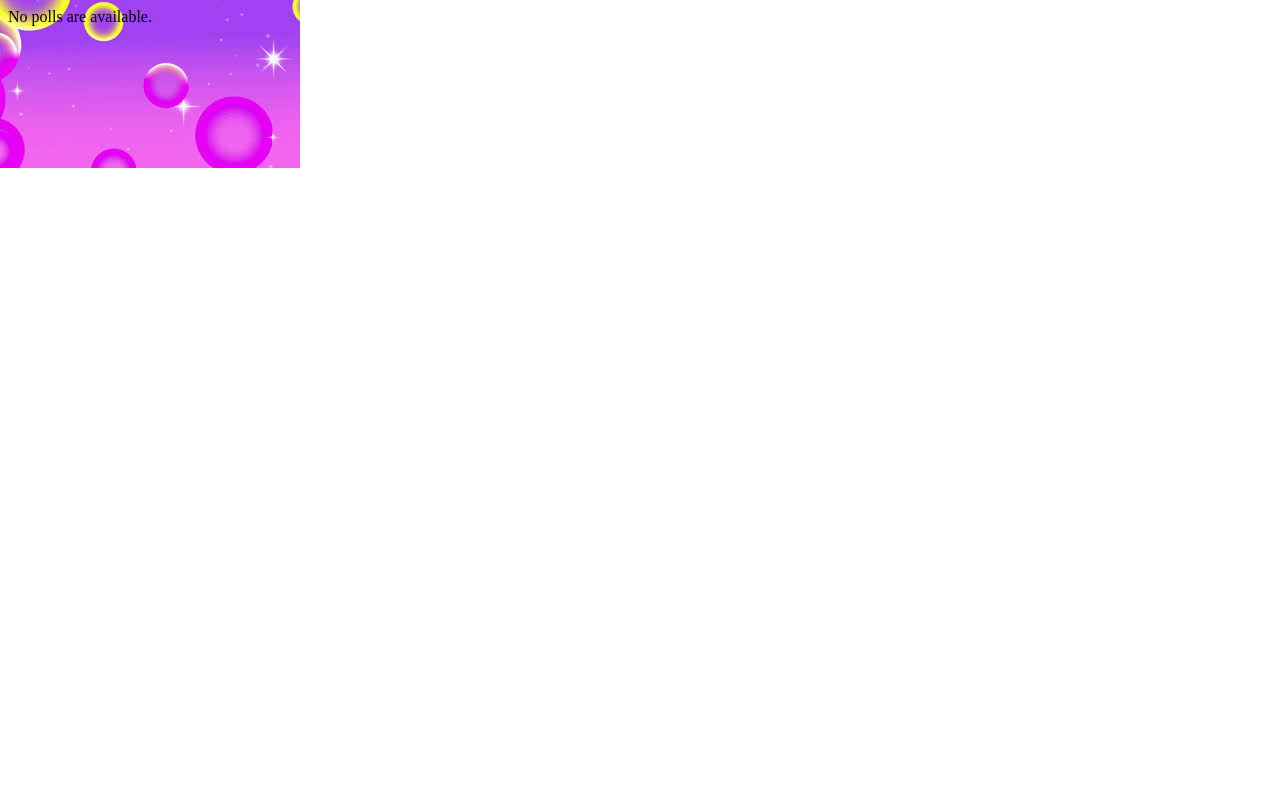
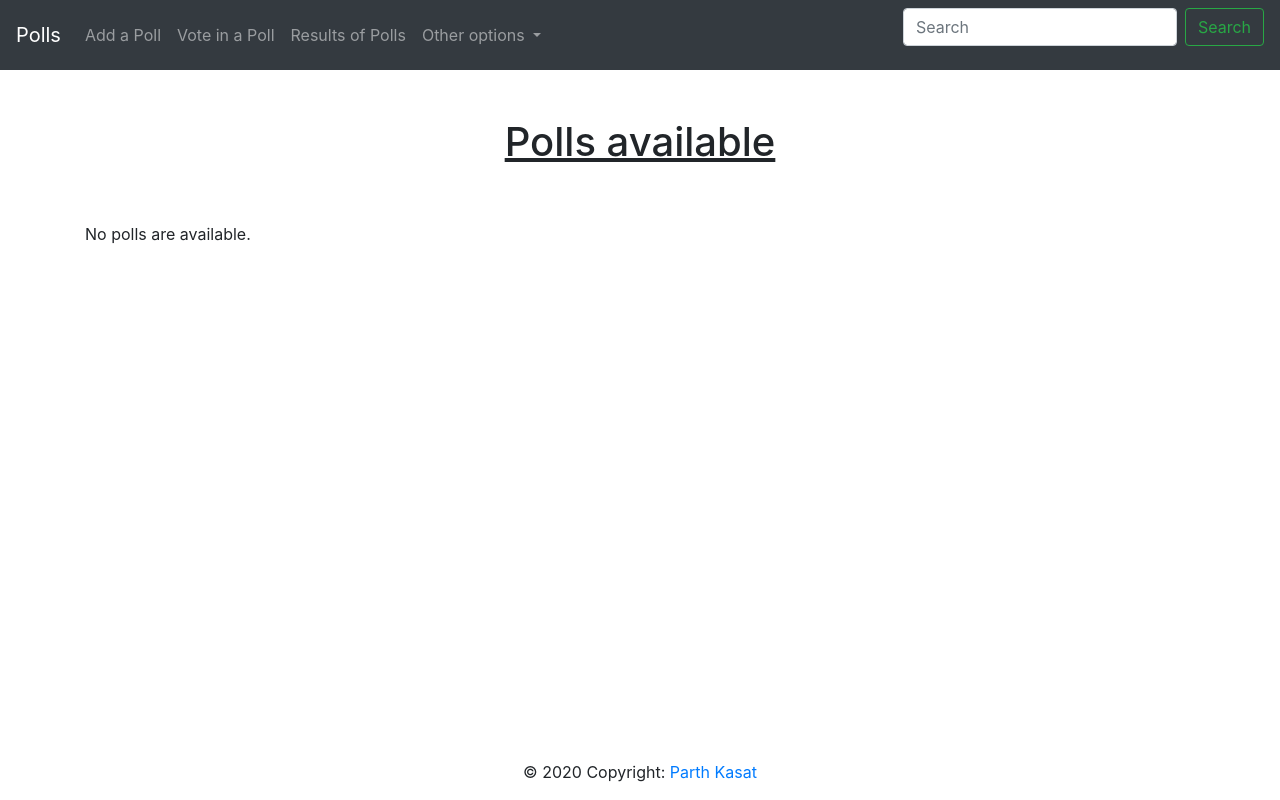
Before and after one commit to parthkasat-uva/Django-Practice-Assignment, a Django app: page /polls/ in a window 1280 px wide. Run offline with Django 3.2, Linux system fonts and the light colour scheme; data that the repository does not hold is empty; some libraries are stand-ins or nearby versions.

Commit message:
Update index.html

```diff
--- a/polls/templates/polls/index.html
+++ b/polls/templates/polls/index.html
@@ -1,6 +1,60 @@
 {% load static %}
 
-<link rel="stylesheet" type="text/css" href="{% static 'polls/style.css' %}">
+<html lang="en">
+  <head>
+    <meta charset="utf-8" />
+    <meta http-equiv="X-UA-Compatible" content="IE=edge" />
+    <meta name="viewport" content="width=device-width, initial-scale=1, shrink-to-fit=no"/>
+    <title>Polls</title>
+    <!-- Bootstrap core CSS -->
+    <link href="../../dist/css/bootstrap.min.css" rel="stylesheet">
+
+    <!-- Custom styles for this template -->
+    <!-- <link href="sticky-footer-navbar.css" rel="stylesheet">   -->
+    <link rel="stylesheet" href="https://stackpath.bootstrapcdn.com/bootstrap/4.5.0/css/bootstrap.min.css" integrity="sha384-9aIt2nRpC12Uk9gS9baDl411NQApFmC26EwAOH8WgZl5MYYxFfc+NcPb1dKGj7Sk" crossorigin="anonymous">
+    <link rel="canonical" href="https://getbootstrap.com/docs/4.0/examples/sticky-footer-navbar/">
+
+
+    </head>
+
+<body>
+    <!-- A grey horizontal navbar that becomes vertical on small screens -->
+    <nav class="navbar navbar-expand-sm bg-dark navbar-dark">
+    <a class="navbar-brand" href="/polls">Polls</a>
+    <!-- Links -->
+    <ul class="navbar-nav mr-auto">
+      <li class="nav-item">
+        <a class="nav-link" href="#">Add a Poll</a>
+      </li>
+      <li class="nav-item">
+        <a class="nav-link" href="/polls">Vote in a Poll</a>
+      </li>
+      <li class="nav-item">
+        <a class="nav-link" href="#">Results of Polls</a>
+      </li>
+      <!-- Dropdown -->
+    <li class="nav-item dropdown">
+        <a class="nav-link dropdown-toggle" href="" id="navbardrop" data-toggle="dropdown">
+          Other options
+        </a>
+        <div class="dropdown-menu">
+            <a class="dropdown-item" href="comments">Add Comments</a>
+            <a class="dropdown-item" href="#">Edit Comments</a>
+            <a class="dropdown-item" href="comments/list">View Comments</a>
+        </div>
+      </li>
+    </ul>
+    <form class="form-inline mt-2 mt-lg-0">
+        <input class="form-control mr-sm-2" type="text" placeholder="Search" aria-label="Search">
+        <button class="btn btn-outline-success my-2 my-sm-0" type="submit">Search</button>
+    </form>
+  </nav>
+    <!-- Begin page content -->
+    <main role="main" class="container">
+    <div class="py-5 text-center">
+    <h1 style="text-decoration: underline;">{{ "Polls available" }}</h1>
+    </div>
+     <!-- <link rel="stylesheet" type="text/css" href="{% static 'polls/style.css' %}"> -->
     {% if latest_question_list %}
         <ul>
         {% for question in latest_question_list %}
@@ -10,3 +64,27 @@
     {% else %}
         <p>No polls are available.</p>
     {% endif %}
+
+    </main>
+    <style>
+        .footer {
+          position: fixed;
+          left: 0;
+          bottom: 0;
+          width: 100%;
+          /* background-color: red; */
+          /* color: white; */
+          text-align: center;
+        }
+        </style>
+    <footer class="footer">
+        <div class="footer-copyright text-center py-3">© 2020 Copyright:
+            <a href="https://github.com/parthkasat-uva"> Parth Kasat</a>
+        </div>
+    </footer>
+    <script src="https://code.jquery.com/jquery-3.5.1.slim.min.js" integrity="sha384-DfXdz2htPH0lsSSs5nCTpuj/zy4C+OGpamoFVy38MVBnE+IbbVYUew+OrCXaRkfj" crossorigin="anonymous"></script>
+    <script src="https://cdn.jsdelivr.net/npm/popper.js@1.16.0/dist/umd/popper.min.js" integrity="sha384-Q6E9RHvbIyZFJoft+2mJbHaEWldlvI9IOYy5n3zV9zzTtmI3UksdQRVvoxMfooAo" crossorigin="anonymous"></script>
+    <script src="https://stackpath.bootstrapcdn.com/bootstrap/4.5.0/js/bootstrap.min.js" integrity="sha384-OgVRvuATP1z7JjHLkuOU7Xw704+h835Lr+6QL9UvYjZE3Ipu6Tp75j7Bh/kR0JKI" crossorigin="anonymous"></script>
+
+</body>
+</html>
```
Lines whose indentation alone changed are shown as unchanged.
